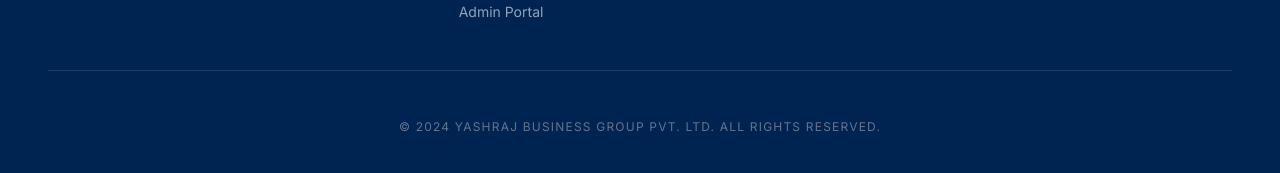
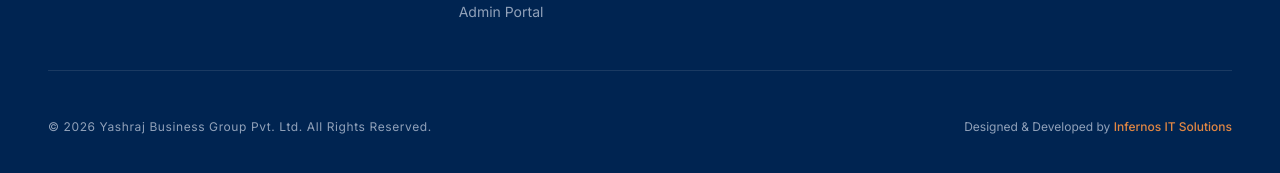
Before and after one commit to Yashraj-Business-Group/frontend, a React (Vite) app: page / in a window 1280 px wide. Shown: the part 7322-7495 px from the top of the page. Built offline with nearby package versions, Linux system fonts and the light colour scheme; no server answers.

Commit message:
Add Infernos IT Solutions attribution to footer

```diff
--- a/src/Home.html
+++ b/src/Home.html
@@ -397,8 +397,11 @@
 <p class="text-slate-400 text-sm mb-4">Contact: +91 22 2548 9XXX</p>
 <p class="text-slate-400 text-sm">Email: info@yashrajbusiness.com</p>
 </div>
-<div class="md:col-span-3 pt-12 border-t border-white/10 text-center text-slate-500 text-xs tracking-widest uppercase">
-            © 2024 Yashraj Business Group Pvt. Ltd. All Rights Reserved.
+<div class="md:col-span-3 pt-12 border-t border-white/10 flex flex-col sm:flex-row items-center justify-between gap-4 text-xs">
+            <p class="text-slate-400 tracking-wider">© 2025 Yashraj Business Group Pvt. Ltd. All Rights Reserved.</p>
+            <p class="text-slate-400">
+                Designed &amp; Developed by <a href="https://www.infernos.co.in/" target="_blank" rel="noopener noreferrer" class="text-[#e28743] hover:text-[#f39c12] hover:underline font-medium transition-colors">Infernos IT Solutions</a>
+            </p>
         </div>
 </footer>
 </body></html>
--- a/src/components/Footer.tsx
+++ b/src/components/Footer.tsx
@@ -49,8 +49,21 @@
           Email: <a href="mailto:info@yashrajbusinessgroup.com" className="hover:text-white transition-colors">info@yashrajbusinessgroup.com</a>
         </p>
       </div>
-      <div className="md:col-span-3 pt-12 border-t border-white/10 text-center text-slate-500 text-xs tracking-widest uppercase">
-        © 2024 Yashraj Business Group Pvt. Ltd. All Rights Reserved.
+      <div className="md:col-span-3 pt-12 border-t border-white/10 flex flex-col sm:flex-row items-center justify-between gap-4 text-xs">
+        <p className="text-slate-400 tracking-wider">
+          © {new Date().getFullYear()} Yashraj Business Group Pvt. Ltd. All Rights Reserved.
+        </p>
+        <p className="text-slate-400">
+          Designed &amp; Developed by{' '}
+          <a
+            href="https://www.infernos.co.in/"
+            target="_blank"
+            rel="noopener noreferrer"
+            className="text-[#e28743] hover:text-[#f39c12] hover:underline font-medium transition-colors"
+          >
+            Infernos IT Solutions
+          </a>
+        </p>
       </div>
     </footer>
   );
```
